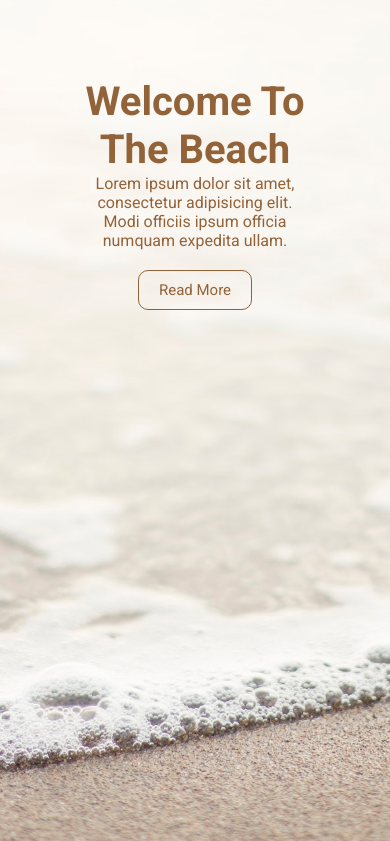
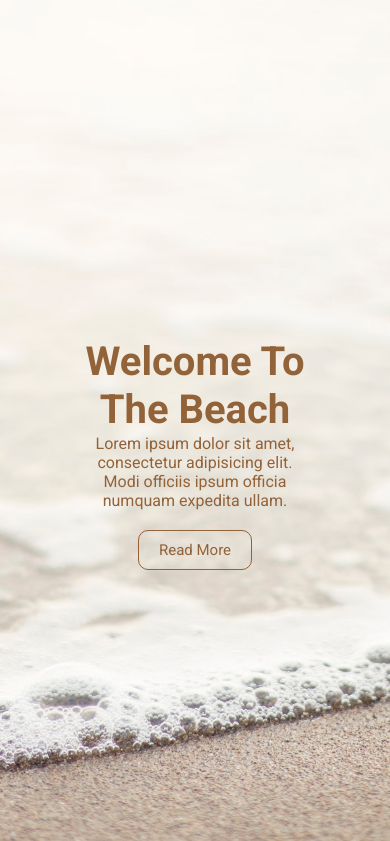
Before and after one commit to Sabjeslav/23-02-Fresh, a plain HTML site: page index.html in a window 390 px wide. Shown: the top 841 px of the page. Drawn offline with Linux system fonts and the light colour scheme.

Commit message:
Header mobile view optimized

```diff
--- a/assets/css/style.css
+++ b/assets/css/style.css
@@ -11,7 +11,7 @@
   background-image: url("../images/bg.jpg");
   background-repeat: no-repeat;
   background-size: cover;
-  padding: 20% 20%;
+  padding: 40vh 20%;
   text-align: center;
 }
 
```
Also changed, not shown: index.html (+0 -1 lines).
